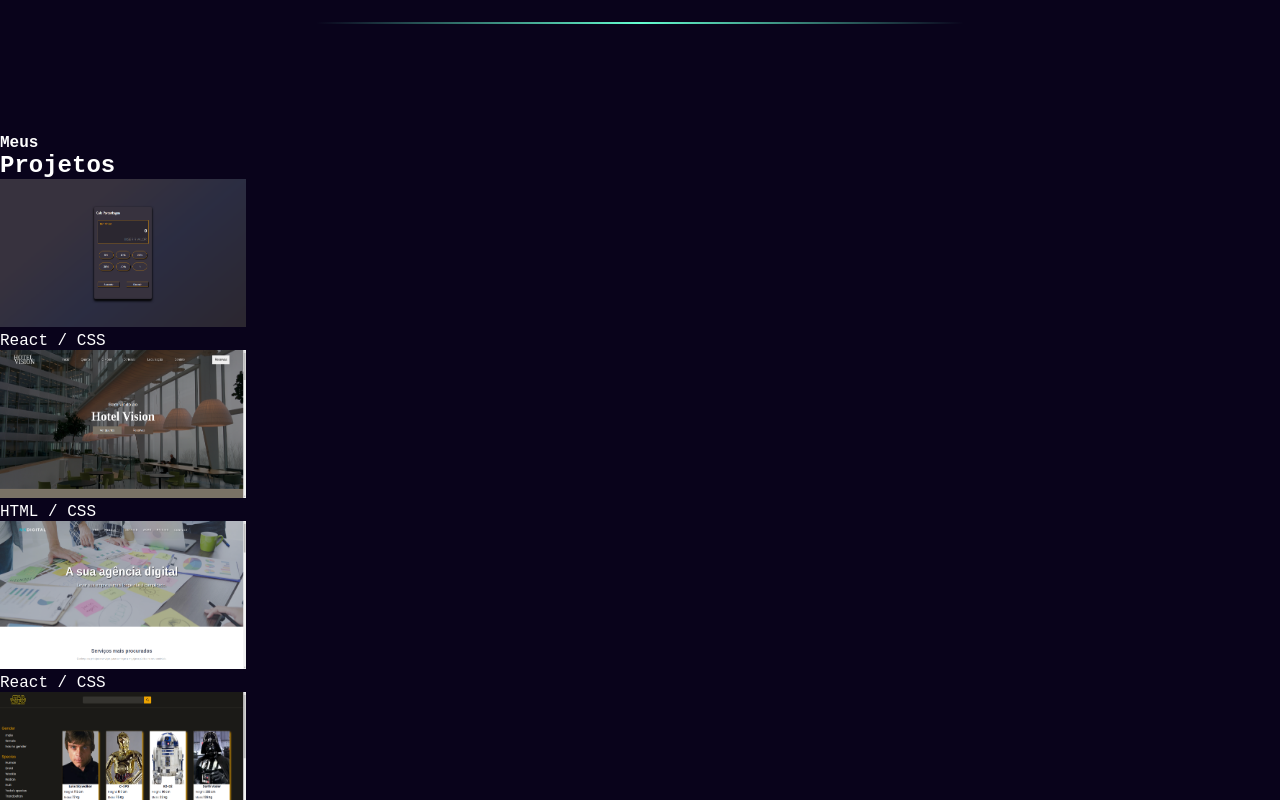
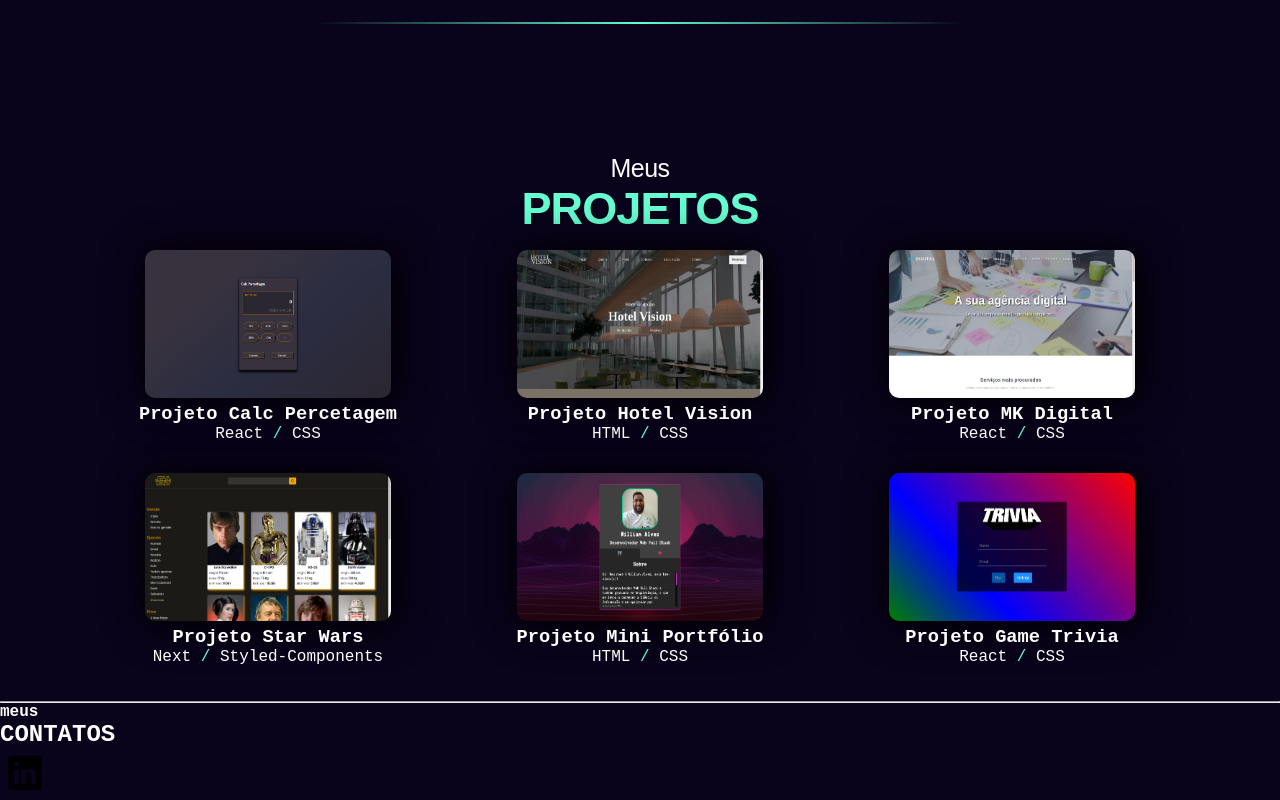
Before and after one commit to willianbatist/portfolio_web, a Next.js app: page / in a window 1280 px wide. Shown: the part 2000-2800 px from the top of the page. Built offline with nearby package versions, Linux system fonts and the light colour scheme.

Commit message:
style(projects): projects styles

```diff
--- a/src/components/projects/ProjectCard.tsx
+++ b/src/components/projects/ProjectCard.tsx
@@ -1,23 +1,27 @@
 "use client"
 import * as P from "./projects.style";
 import Image, { StaticImageData } from "next/image";
-import { useEffect } from "react";
+import Link from "next/link";
 
 
 interface Props {
   img: StaticImageData[],
   name: string,
   tag: string[],
+  link: string,
 }
 
 
-export default function ProjectCard({img, name, tag}: Props) {
+export default function ProjectCard({img, name, tag, link}: Props) {
 
   return(
     <P.ProjectCard>
-      <Image className="img-static" src={img[1]} alt={name} width={246} height={148}/>
-      <Image className="img-move" src={img[0]} alt={name} width={246} height={148}/>
-      <p>{tag[0]}<span>{` / `}</span>{tag[1]}</p>
+      <Link className="a" href={link} target="_blank">
+        <Image className="img-static" src={img[1]} alt={name} width={246} height={148}/>
+        <Image className="img-move" src={img[0]} alt={name} width={246} height={148}/>
+        <h3>{name}</h3>
+        <p>{tag[0]}<span>{` / `}</span>{tag[1]}</p>
+      </Link>
     </P.ProjectCard>
   );
 }
--- a/src/components/projects/Projects.tsx
+++ b/src/components/projects/Projects.tsx
@@ -11,14 +11,17 @@ export default function Projects() {
         <h4>Meus</h4>
         <h2>Projetos</h2>
       </P.Heading>
+      <div className="cards">
         { projectPics.map((project) => (
           <ProjectCard
             key={project.id}
             img={project.img}
             tag={project.tag}
             name={project.name}
+            link={project.url}
           />
         )) }
+      </div>
     </P.Projects>
   );
 }
--- a/src/components/projects/projects.style.ts
+++ b/src/components/projects/projects.style.ts
@@ -2,15 +2,76 @@
 import styled from "styled-components";
 
 
-export const Projects = styled.section``;
+export const Projects = styled.section`
+  display: flex;
+  flex-direction: column;
+  width: -webkit-fill-available;
+  padding: 20px;
+
+  .cards {
+    display: flex;
+    flex-wrap: wrap;
+    justify-content: center;
+  }
+
+`;
 
 
-export const Heading = styled.div``;
+export const Heading = styled.div`
+  display: flex;
+  flex-direction: column;
+  align-items: center;
+
+
+  h4 {
+    font-family: 'TT Norms Pro', sans-serif;
+    text-transform: initial;
+    color: #ffffff;
+    font-weight: 10;
+    font-size: 25px;
+    text-align: center;
+    letter-spacing: -0.02em;
+  }
+
+  h2 {
+    text-transform: uppercase;
+    color: #65ffd1;
+    font-weight: 600;
+    font-size: 45px;
+    text-align: center;
+    letter-spacing: -0.02em;
+    font-family: 'TT Norms Pro', sans-serif;
+  }
+`;
 
 
 export const ProjectCard = styled.div`
+  cursor: pointer;
+  display: flex;
+  justify-content: center;
+  padding: 15px;
+  width: 30%;
+
+  a {
+    text-decoration: none;
+    color: #ffffff;
+    text-align: center;
+  }
+
+  span {
+    color: #65ffd1;
+  }
+
+  .img-move, .img-static {
+    border-radius: 10px;
+    -webkit-box-shadow: 3px 2px 40px 3px rgba(0,0,0,1);
+    -moz-box-shadow: 3px 2px 40px 3px rgba(0,0,0,1);
+    box-shadow: 3px 2px 40px 3px rgba(0,0,0,1);
+  }
+
   .img-move {
     display: none;
+    /* margin-left: 39px; */
   }
   &&:hover {
     .img-static {
@@ -18,6 +79,9 @@ export const ProjectCard = styled.div`
     }
     .img-move {
     display: block;
+    width: 256px;
+    height: 158px;
+    transition: ease 0.5s;
     }
   }
 `;
```
Lines whose indentation alone changed are shown as unchanged.
